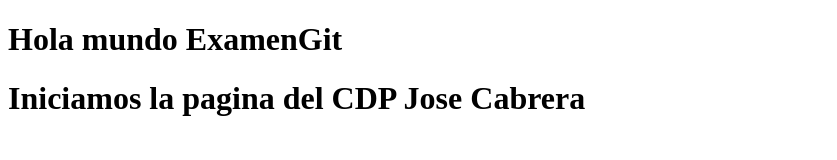
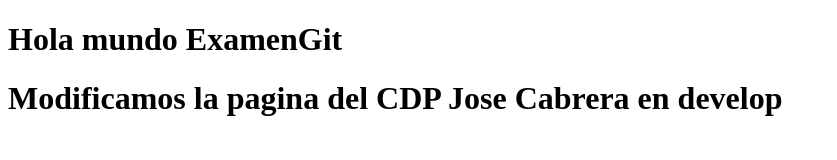
Before and after one commit to AlejandroParrado/cdp-Jose-Cabrera, a plain HTML site: page index.html in a window 1280 px wide. Shown: the whole page, without its empty margins (0-837 px from the left). Drawn offline with Linux system fonts and the light colour scheme.

Commit message:
corrupto

```diff
--- a/index.html
+++ b/index.html
@@ -7,6 +7,6 @@
 </head>
 <body>
     <h1>Hola mundo ExamenGit</h1>
-    <h1>Iniciamos la pagina del CDP Jose Cabrera</h1>
+    <h1>Modificamos la pagina del CDP Jose Cabrera en develop</h1>
 </body>
 </html>
```
